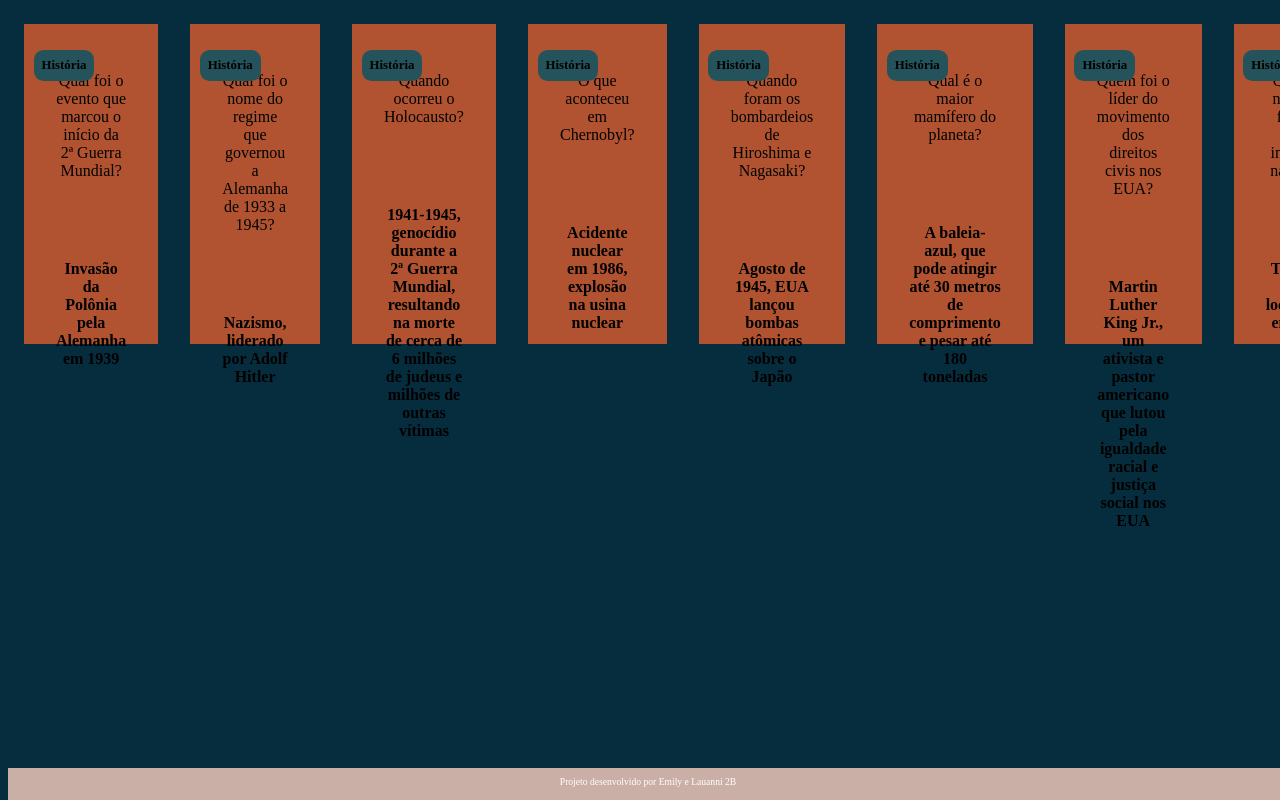
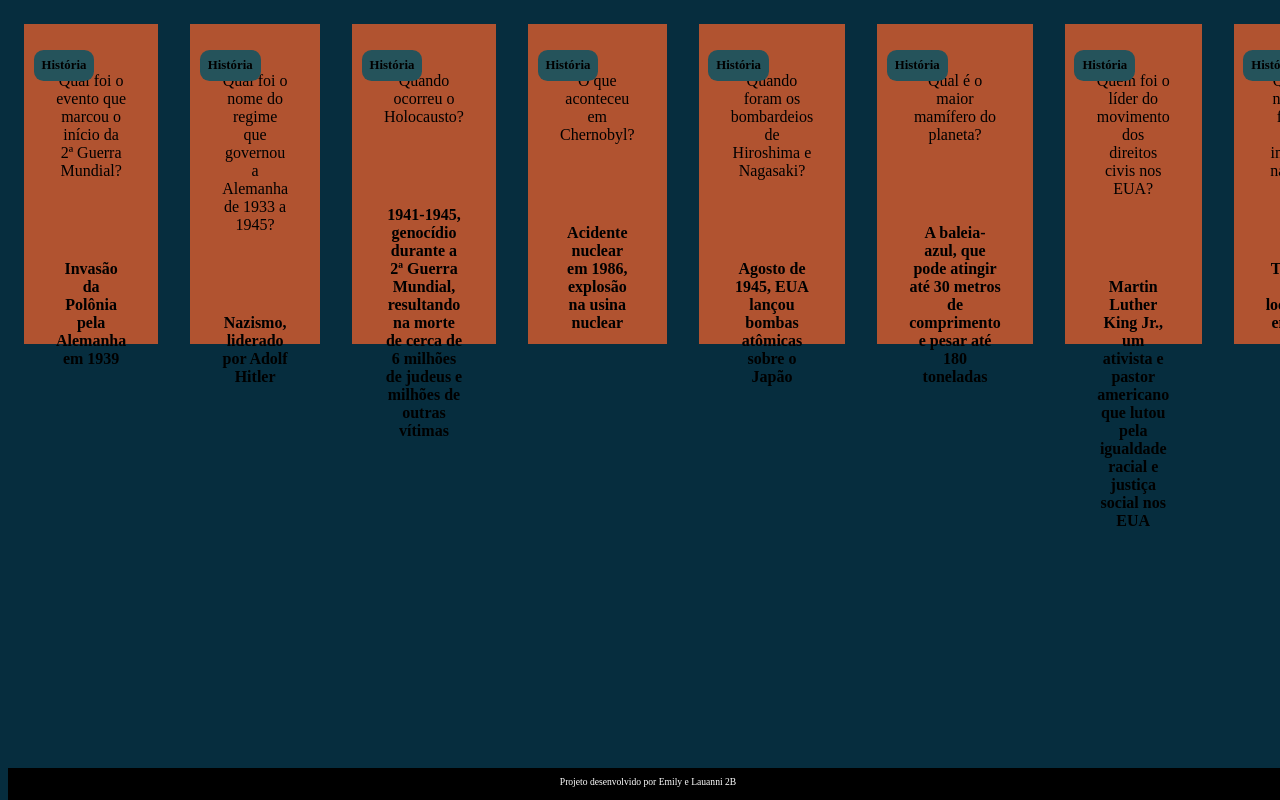
Before and after one commit to 7lauanni/flashcard_2B, a plain HTML site: page index.html in a window 1280 px wide. Shown: the top 800 px of the page. Drawn offline with Linux system fonts and the light colour scheme.

Commit message:
aula 11/08

```diff
--- a/assets/style.css
+++ b/assets/style.css
@@ -65,3 +65,29 @@ footer p{
 .cartao:hover .cartao__conteudo{
 transform: rotateY('180deg');
 }
+
+
+
+
+
+
+
+
+
+
+
+
+footer {
+    background-color: black;
+    color: white;
+    position: fixed;
+    bottom: 0;
+    width: 100%;
+    height: 2rem;
+}
+
+footer p {
+    text-align: center;
+    font-size: 0.6rem;
+    margin-top: 0.5rem;
+}
```
